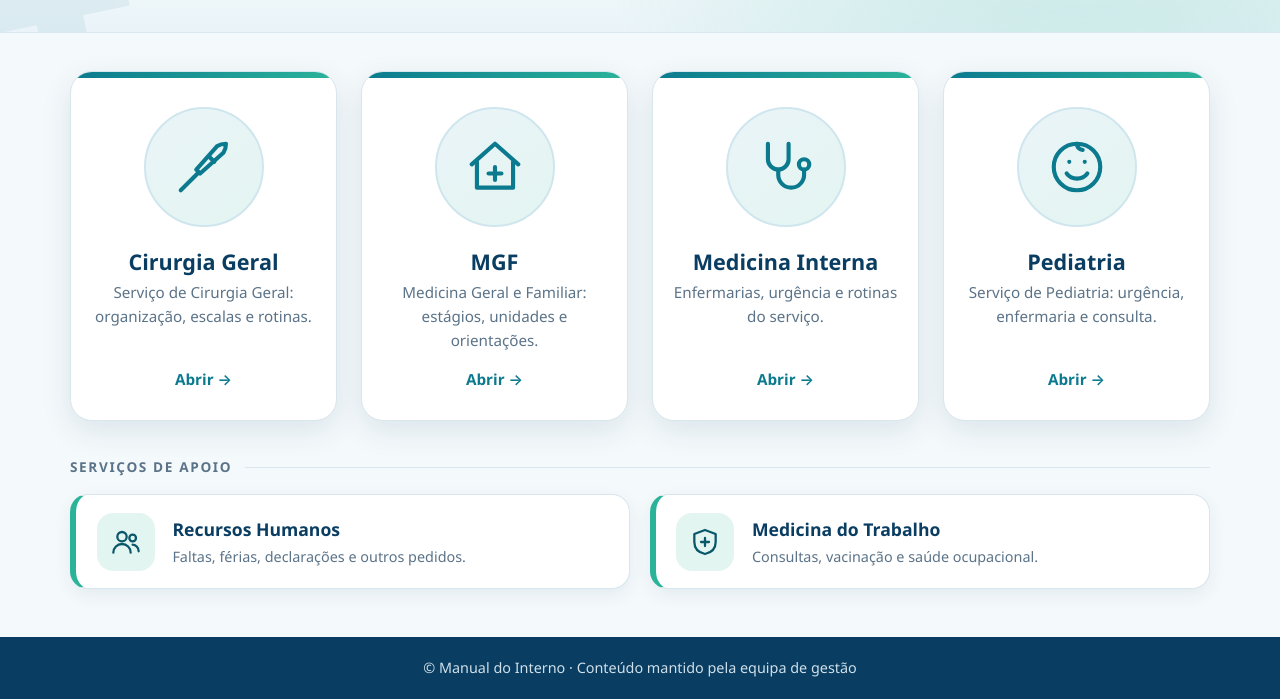
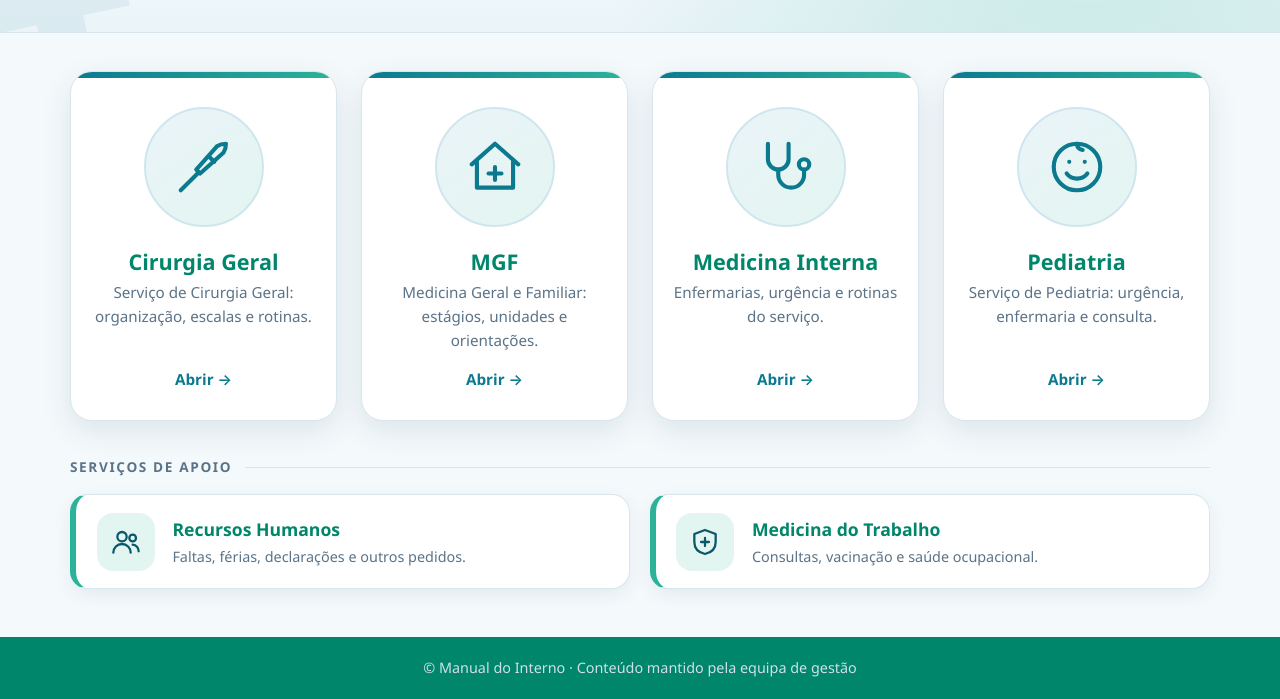
Before and after one commit to dim-ulscoimbra/manualdointerno, a plain HTML site: page index.html in a window 1280 px wide. Shown: the part 259-958 px from the top of the page. Drawn offline with Linux system fonts and the light colour scheme.

Commit message:
Update style.css

```diff
--- a/assets/style.css
+++ b/assets/style.css
@@ -1,7 +1,7 @@
 :root {
   --teal: #0b7a8f;
   --teal-dark: #08586a;
-  --navy: #0a3d62;
+  --navy: #00866A;
   --mint: #2bb39a;
   --mint-soft: #e3f5f1;
   --sky: #eaf4f8;
```
